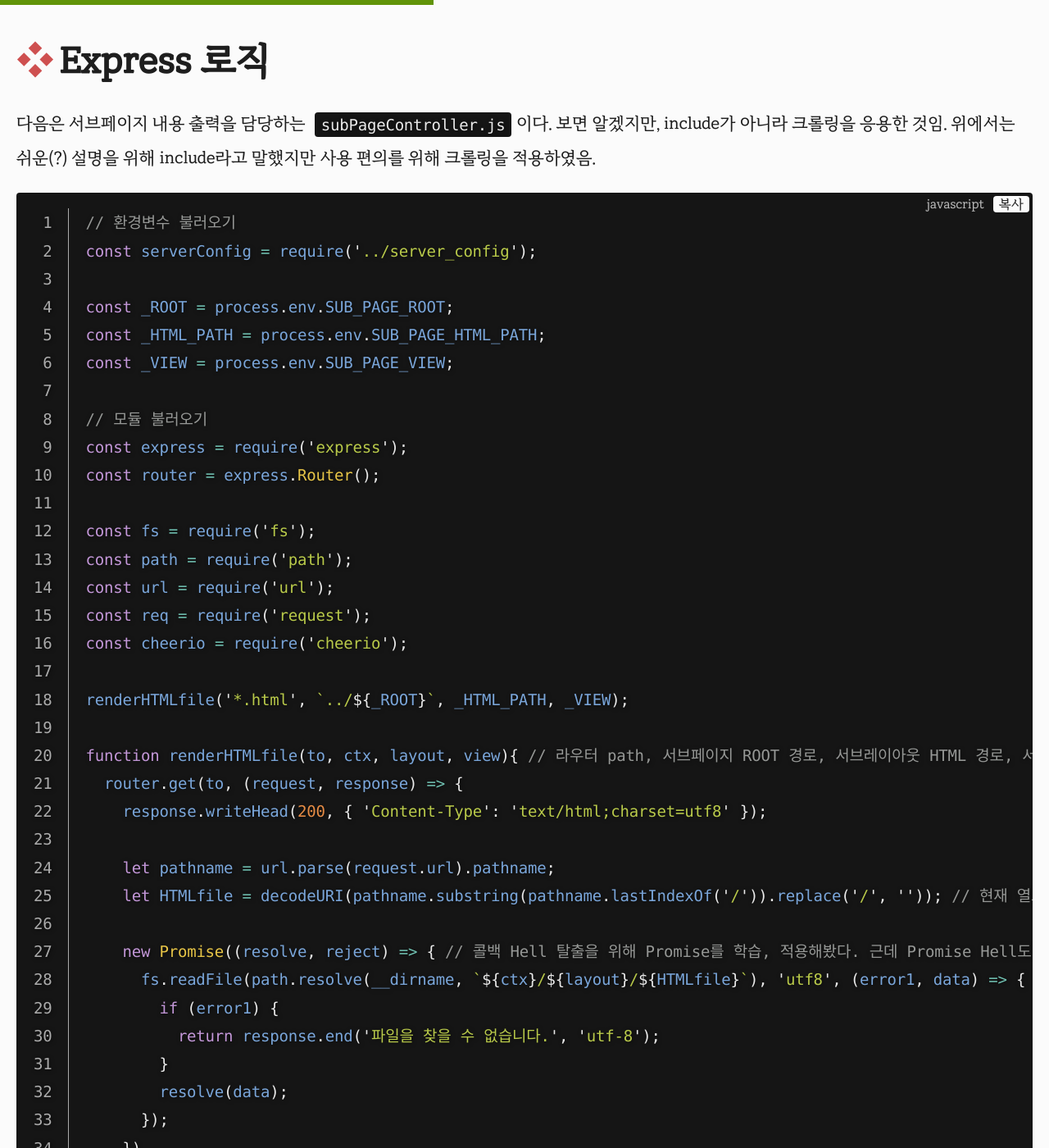
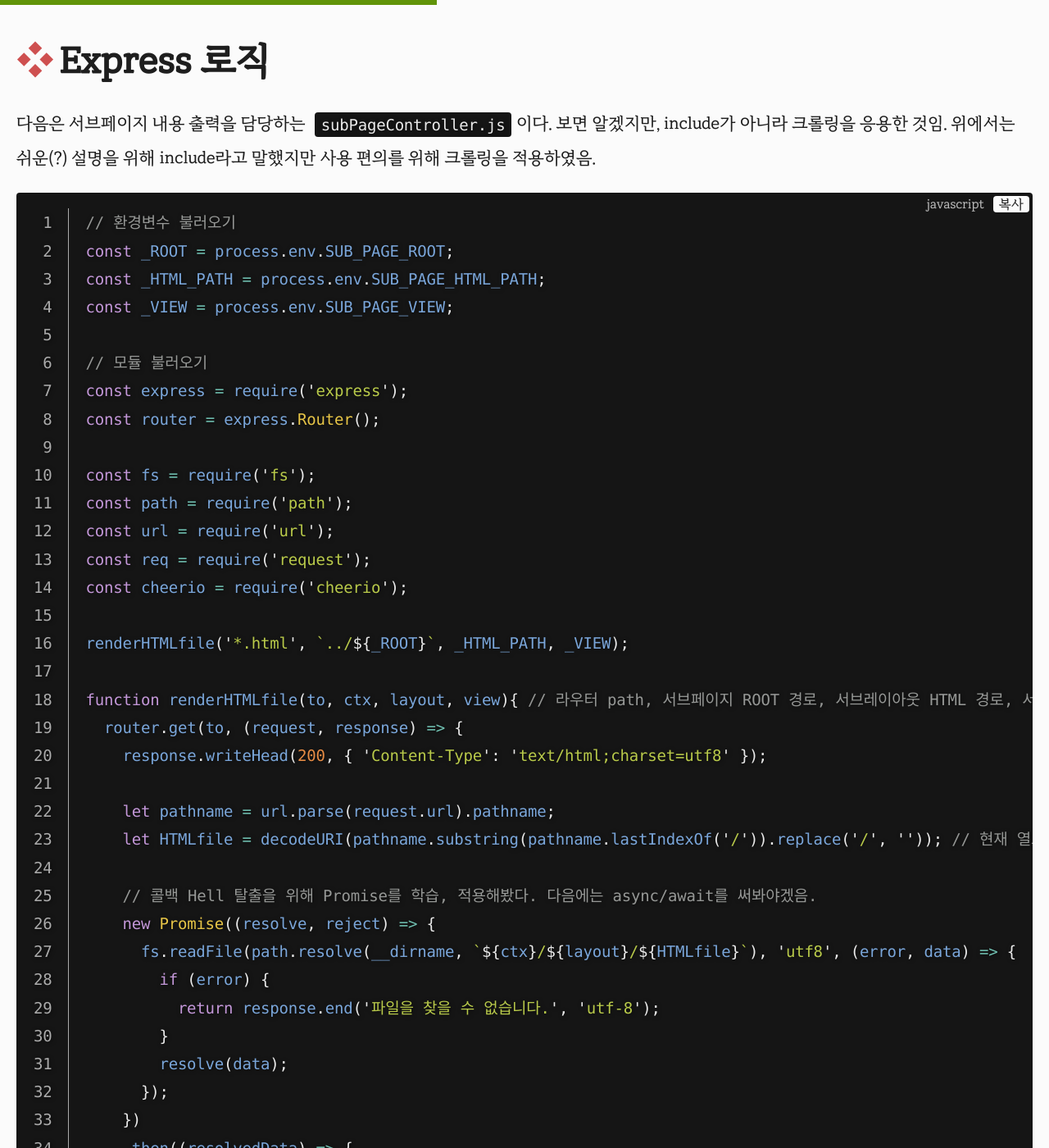
Before and after one commit to selosele/selosele.github.io, a Jekyll site: the page built from _posts/2021-05-30-create-publishing-template-made-with-nodejs.md, in a window 1280 px wide and 1400 px high, scrolled down 1747 px. Shown: the whole window at 82% size. Built offline with Jekyll 4.4.1, drawn with Linux system fonts in a browser that asks for light colours; comment, search, counter and statistics services are not loaded; a style sheet for code colours, icons or effects is not loaded; some of the changed text lies outside the part shown.

Commit message:
포스트 내용 수정

````diff
--- a/_posts/2021-05-30-create-publishing-template-made-with-nodejs.md
+++ b/_posts/2021-05-30-create-publishing-template-made-with-nodejs.md
@@ -56,8 +56,6 @@ post_dropcap: false
 
 ```javascript
 // 환경변수 불러오기
-const serverConfig = require('../server_config');
-
 const _ROOT = process.env.SUB_PAGE_ROOT;
 const _HTML_PATH = process.env.SUB_PAGE_HTML_PATH;
 const _VIEW = process.env.SUB_PAGE_VIEW;
@@ -81,9 +79,10 @@ function renderHTMLfile(to, ctx, layout, view){ // 라우터 path, 서브페이
     let pathname = url.parse(request.url).pathname;
     let HTMLfile = decodeURI(pathname.substring(pathname.lastIndexOf('/')).replace('/', '')); // 현재 열고 있는 HTML 파일명을 가져온다.
 
-    new Promise((resolve, reject) => { // 콜백 Hell 탈출을 위해 Promise를 학습, 적용해봤다. 근데 Promise Hell도 가독성 문제가 있다. 다음에는 async/await를 적용해봐야겠음.
-      fs.readFile(path.resolve(__dirname, `${ctx}/${layout}/${HTMLfile}`), 'utf8', (error1, data) => {
-        if (error1) {
+    // 콜백 Hell 탈출을 위해 Promise를 학습, 적용해봤다. 다음에는 async/await를 써봐야겠음.
+    new Promise((resolve, reject) => {
+      fs.readFile(path.resolve(__dirname, `${ctx}/${layout}/${HTMLfile}`), 'utf8', (error, data) => {
+        if (error) {
           return response.end('파일을 찾을 수 없습니다.', 'utf-8');
         }
         resolve(data);
@@ -91,7 +90,7 @@ function renderHTMLfile(to, ctx, layout, view){ // 라우터 path, 서브페이
     })
     .then((resolvedData) => {
       req({
-        url: `http://${serverConfig.$_HOST}:${serverConfig.$_PORT}/${layout}/subLayout.html`,
+        url: `http://${process.env.HOST}:${process.env.PORT}/${layout}/subLayout.html`,
         method: 'GET',
       }, (err, res, body) => {
         const a = cheerio.load(body, {
@@ -112,8 +111,8 @@ function renderHTMLfile(to, ctx, layout, view){ // 라우터 path, 서브페이
           .replace(/↓/g, '&darr;');
 
         // 서브레이아웃 + 콘텐츠 합친 파일을 특정 폴더(output)에 저장 (내 로컬에 저장된 합쳐진 파일을 공유폴더에 수동으로 옮겨 팀원들과 공유)
-        fs.writeFile(path.resolve(__dirname, `${ctx}/${layout}/output/${HTMLfile}`), encodedEntitiesHTML, 'utf8', (error2) => {
-          if (error2) throw error2;
+        fs.writeFile(path.resolve(__dirname, `${ctx}/${layout}/output/${HTMLfile}`), encodedEntitiesHTML, 'utf8', (error) => {
+          if (error) throw error;
         });
 
         // 브라우저에 콘텐츠 출력
````
